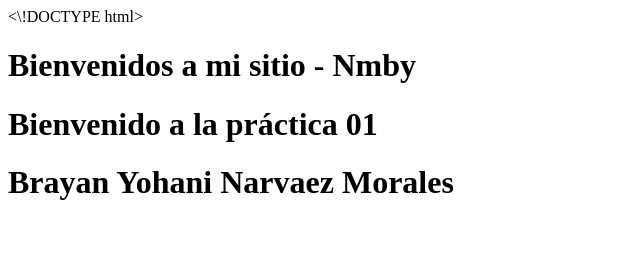
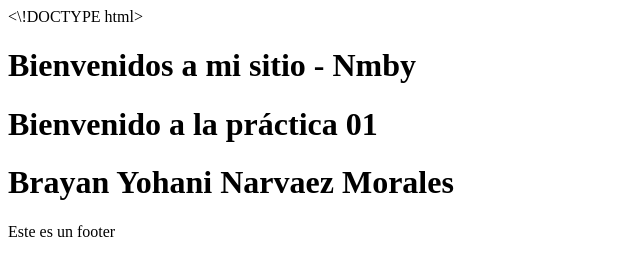
Before and after one commit to ReatiaRyMause/Practica01_varh, a plain HTML site: page index.html in a window 1280 px wide. Shown: the whole page, without its empty margins (0-640 px from the left). Drawn offline with Linux system fonts and the light colour scheme.

Commit message:
Agregar pie de página - feature-footer

```diff
--- a/index.html
+++ b/index.html
@@ -1,3 +1,5 @@
 <\!DOCTYPE html><html><head><title>Mi Página</title></head><header>
   <h1>Bienvenidos a mi sitio - Nmby</h1>
-</header><body><h1>Bienvenido a la práctica 01</h1> <h1>Brayan Yohani Narvaez Morales</h1></body></html>
+</header><body><h1>Bienvenido a la práctica 01</h1> <h1>Brayan Yohani Narvaez Morales</h1></body><footer>
+  <p>Este es un footer</p>
+</footer></html>
```
